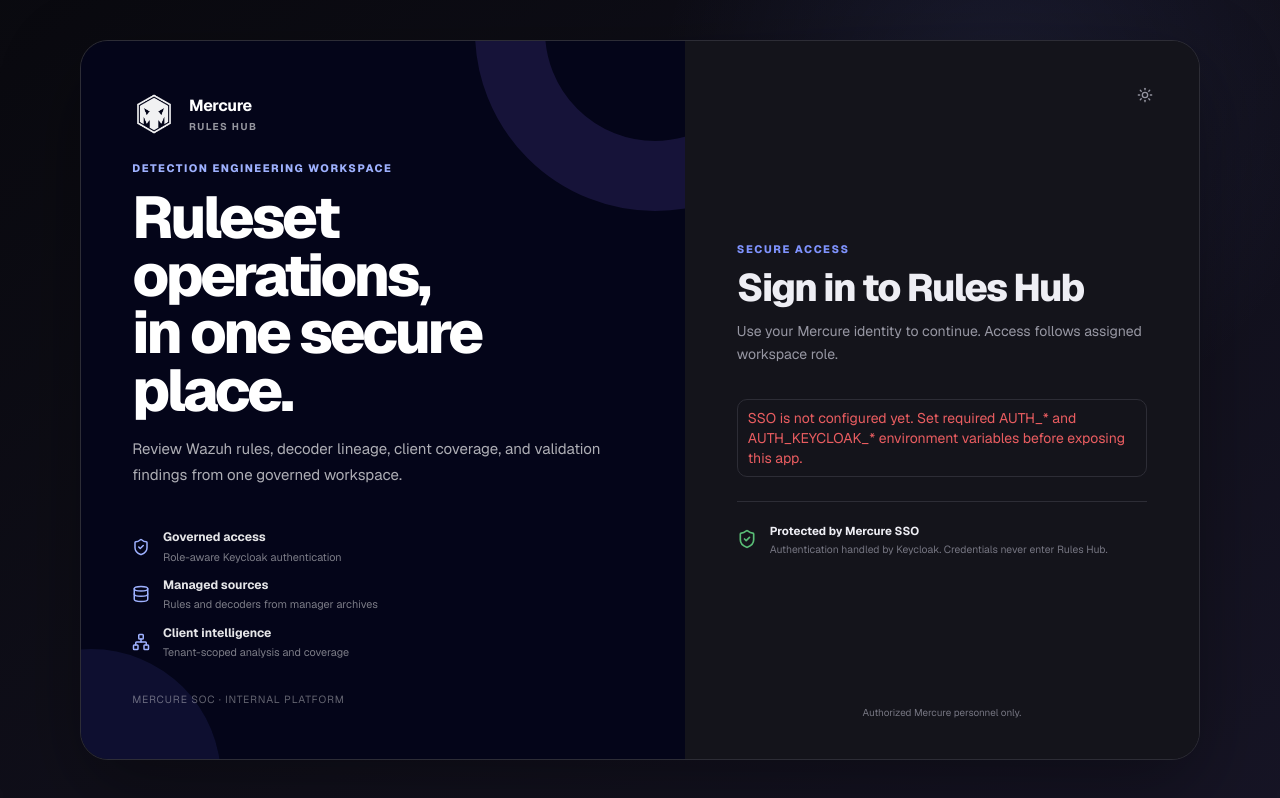
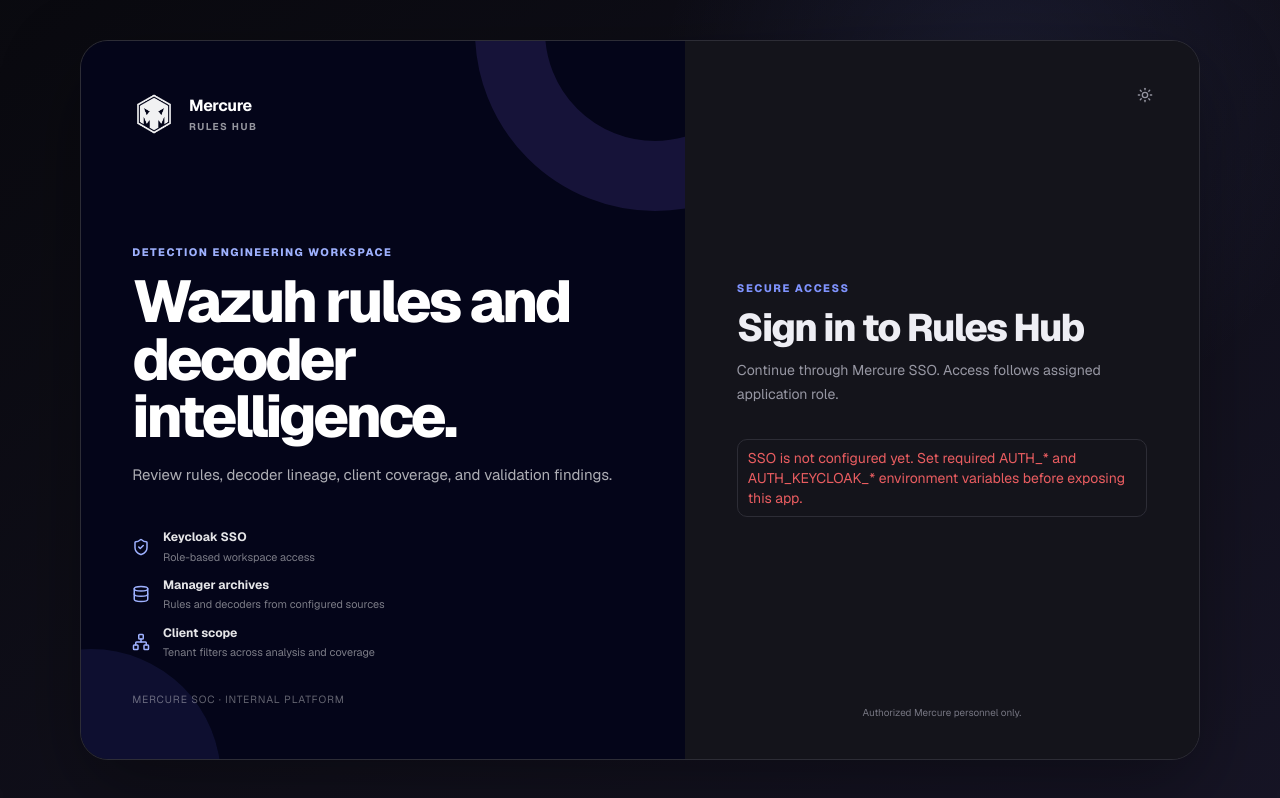
Before and after one commit to M74JJI/m-rules, a Next.js app: page /sign-in in a window 1280 px wide. Built offline with nearby package versions, Linux system fonts and the light colour scheme; no server answers.

Commit message:
upgrade 7

```diff
--- a/src/app/globals.css
+++ b/src/app/globals.css
@@ -2097,8 +2097,7 @@
   margin-bottom: 2rem;
 }
 
-.signin-capabilities > div,
-.signin-trust-note {
+.signin-capabilities > div {
   display: flex;
   align-items: center;
   gap: 0.8rem;
@@ -2111,8 +2110,7 @@
   color: oklch(0.78 0.13 274);
 }
 
-.signin-capabilities span,
-.signin-trust-note span {
+.signin-capabilities span {
   display: grid;
   gap: 0.12rem;
 }
@@ -2198,31 +2196,6 @@
   margin-left: auto;
 }
 
-.signin-trust-note {
-  margin-top: 1.5rem;
-  border-top: 1px solid var(--border);
-  padding-top: 1.25rem;
-}
-
-.signin-trust-note > svg {
-  width: 20px;
-  height: 20px;
-  flex: 0 0 20px;
-  color: var(--success);
-}
-
-.signin-trust-note strong {
-  color: var(--text);
-  font-size: 0.72rem;
-  font-weight: 650;
-}
-
-.signin-trust-note small {
-  color: var(--text-muted);
-  font-size: 0.65rem;
-  line-height: 1.45;
-}
-
 .signin-legal {
   margin: 1.5rem 0 0;
   color: var(--text-muted);
--- a/src/app/sign-in/page.tsx
+++ b/src/app/sign-in/page.tsx
@@ -48,14 +48,14 @@
 
           <div className="signin-product-copy">
             <span className="signin-kicker">Detection engineering workspace</span>
-            <h1>Ruleset operations,<br />in one secure place.</h1>
-            <p>Review Wazuh rules, decoder lineage, client coverage, and validation findings from one governed workspace.</p>
+            <h1>Wazuh rules and decoder intelligence.</h1>
+            <p>Review rules, decoder lineage, client coverage, and validation findings.</p>
           </div>
 
           <div className="signin-capabilities" aria-label="Platform capabilities">
-            <div><ShieldCheck /><span><strong>Governed access</strong><small>Role-aware Keycloak authentication</small></span></div>
-            <div><Database /><span><strong>Managed sources</strong><small>Rules and decoders from manager archives</small></span></div>
-            <div><Network /><span><strong>Client intelligence</strong><small>Tenant-scoped analysis and coverage</small></span></div>
+            <div><ShieldCheck /><span><strong>Keycloak SSO</strong><small>Role-based workspace access</small></span></div>
+            <div><Database /><span><strong>Manager archives</strong><small>Rules and decoders from configured sources</small></span></div>
+            <div><Network /><span><strong>Client scope</strong><small>Tenant filters across analysis and coverage</small></span></div>
           </div>
 
           <p className="signin-product-foot">Mercure SOC · Internal platform</p>
@@ -66,7 +66,7 @@
           <div className="signin-login-content">
             <span className="signin-kicker">Secure access</span>
             <h2 id="signin-title">Sign in to Rules Hub</h2>
-            <p>Use your Mercure identity to continue. Access follows assigned workspace role.</p>
+            <p>Continue through Mercure SSO. Access follows assigned application role.</p>
 
             {configured ? (
               <form action={login} className="signin-form">
@@ -81,10 +81,6 @@
               </AlertPanel>
             )}
 
-            <div className="signin-trust-note">
-              <ShieldCheck />
-              <span><strong>Protected by Mercure SSO</strong><small>Authentication handled by Keycloak. Credentials never enter Rules Hub.</small></span>
-            </div>
           </div>
           <p className="signin-legal">Authorized Mercure personnel only.</p>
         </div>
```
Also changed, not shown: 1 other file (tests, documents, lock files or other folders).
